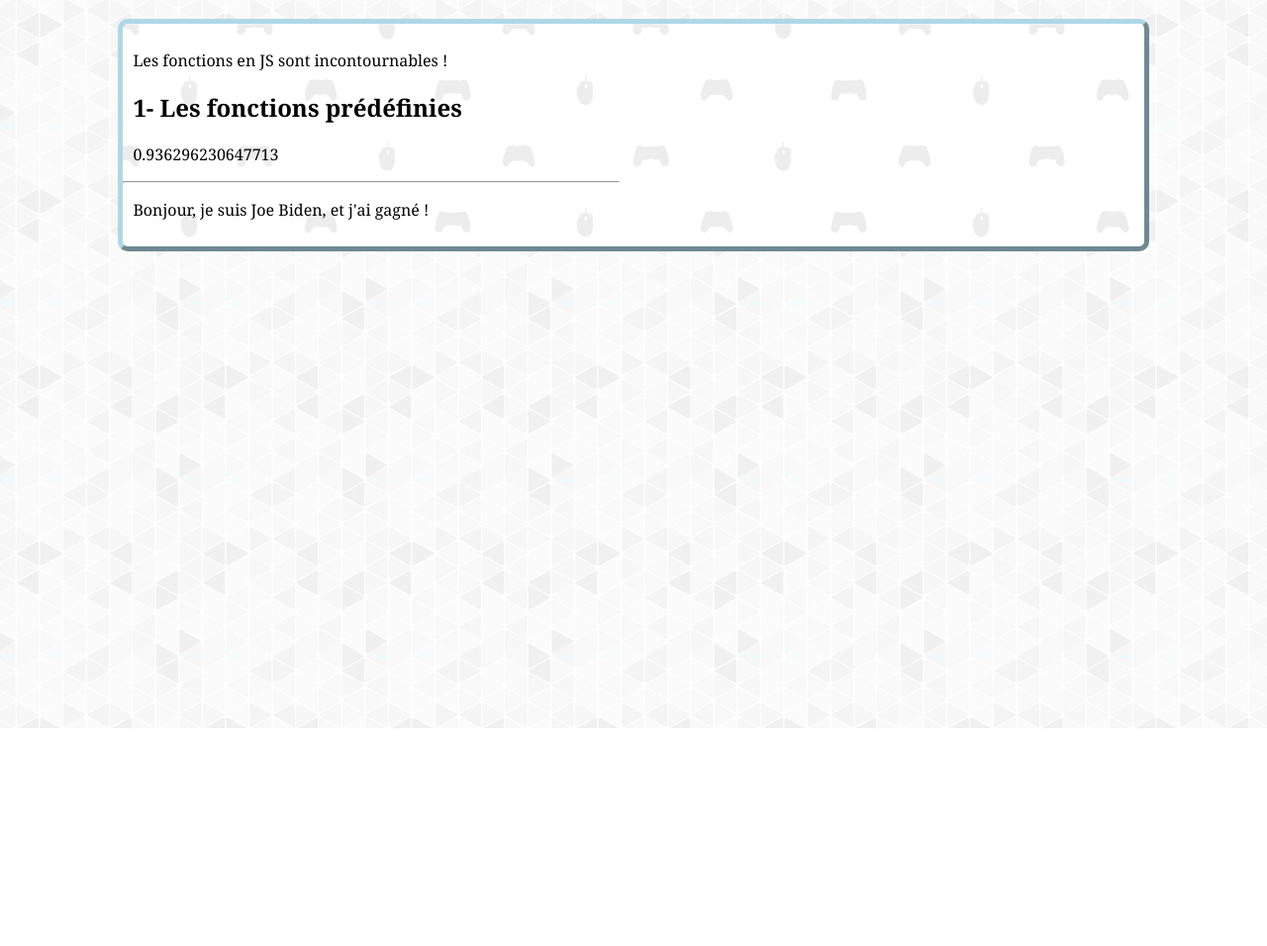
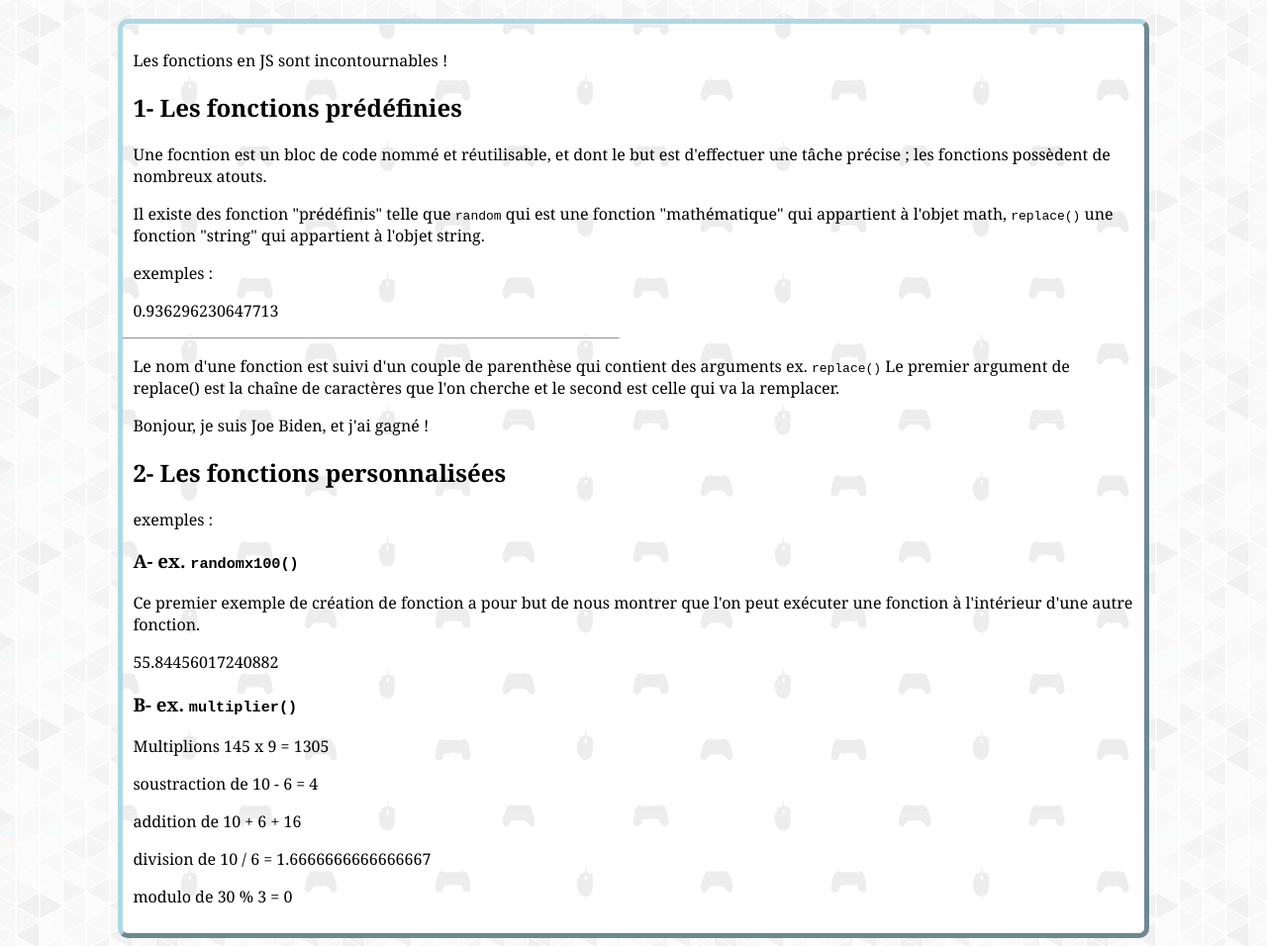
Before and after one commit to alexandre-ostacolpin/cours-js, a plain HTML site: page 04-fonctions/04-01-introduction.html in a window 1280 px wide. Shown: the part 64-1020 px from the top of the page at 99% size. Before the commit the page ends 800 px from the top, so only its background shows below. Drawn offline with Linux system fonts and the light colour scheme.

Commit message:
Cours JS

```diff
--- a/04-fonctions/01-fonctions.js
+++ b/04-fonctions/01-fonctions.js
@@ -2,14 +2,60 @@
 
 // Exemple la fonction random() "aléatoire"
 
-document.getElementById('p1').innerHTML = Math.random();
+document.getElementById('p1').innerHTML = Math.random();// Ici on exécute le code "caché" derrière la fonction, on apelle la fonction ou on l'invoque
+
+// console.log(Math.ramdom());
 
 //Replace()
+let discours1 = 'Bonjour, je suis Donald Trump, et j\'ai gagné !';
+// console.log(discours1);
 
-let discours1 = 'Bonjour, je suis Donald Trump, et j\'ai gagné !';
+let discours2 = discours1.replace('Donald Trump', 'Joe Biden');// Le nom d'une fonction est suivi d'un couple de parenthèse qui contient des arguments
+document.getElementById('p2').innerHTML = discours2;
 
-console.log(discours1);
 
-let discours2 = discours1.replace('Donald Trump', 'Joe Biden');
 
-document.getElementById('p2').innerHTML = discours2;
+
+// création de fonctions
+//1- multiplier le résultat de random() par 100
+function randomx100(){
+    return Math.random() * 100;
+}
+
+// console.log(randomx100());
+document.getElementById('p3').innerHTML = randomx100();
+
+//2- Une simple multiplication
+
+function multiplier(nbr1,nbr2){
+    // return (nbr1 * nbr2);
+    return ('Multiplions ' + nbr1 + ' x ' + nbr2 + ' = ' + (nbr1 * nbr2) );
+}
+
+// console.log(multiplier(2,6));
+document.getElementById('p4').innerHTML = multiplier(145,9);
+
+// soustraction
+//division
+//addition
+//modulo
+
+function soustraire(nbr1,nbr2){
+    return ('soustraction de ' + nbr1 + ' - ' + nbr2 + ' = ' + (nbr1 - nbr2) );
+}
+document.getElementById('p5').innerHTML = soustraire(10,6);
+
+function addition(nbr1,nbr2){
+    return ('addition de ' + nbr1 + ' + ' + nbr2 + ' + ' + (nbr1 + nbr2) );
+}
+document.getElementById('p6').innerHTML = addition(10,6);
+
+function division(nbr1,nbr2){
+    return ('division de ' + nbr1 + ' / ' + nbr2 + ' = ' + (nbr1 / nbr2) );
+}
+document.getElementById('p7').innerHTML = division(10,6);
+
+function modulo(nbr1,nbr2){
+    return ('modulo de ' + nbr1 + ' % ' + nbr2 + ' = ' + (nbr1 % nbr2) );
+}
+document.getElementById('p8').innerHTML = modulo(30,3)
--- a/04-fonctions/04-01-introduction.html
+++ b/04-fonctions/04-01-introduction.html
@@ -14,9 +14,26 @@
     <div id="wrapper">
         <p>Les fonctions en JS sont incontournables !</p>
         <h2>1- Les fonctions prédéfinies</h2>
+        <p>Une focntion est un bloc de code nommé et réutilisable, et dont le but est d'effectuer une tâche précise ; les fonctions possèdent de nombreux atouts.</p>
+        <p>Il existe des fonction "prédéfinis" telle que <code>random</code> qui est une fonction "mathématique" qui appartient à l'objet math, <code>replace()</code> une fonction "string" qui appartient à l'objet string.</p>
+        <p>exemples :</p>
         <p id="p1"></p>
         <hr>
+        <p>Le nom d'une fonction est suivi d'un couple de parenthèse qui contient des arguments ex. <code>replace()</code> Le premier argument de replace() est la chaîne de caractères que l'on cherche et le second est celle qui va la remplacer.</p>
         <p id="p2"></p>
+
+        <h2>2- Les fonctions personnalisées</h2>
+        <p>exemples :</p>
+        <h3>A- ex. <code>randomx100()</code></h3>
+        <p>Ce premier exemple de création de fonction a pour but de nous montrer que l'on peut exécuter une fonction à l'intérieur d'une autre fonction.</p>
+        <p id="p3"></p>
+
+        <h3>B- ex. <code>multiplier()</code></h3>
+        <p id="p4"></p>
+        <p id="p5"></p>
+        <p id="p6"></p>
+        <p id="p7"></p>
+        <p id="p8"></p>
 
     </div>
 </body>
```
Also changed, not shown: 00-entrainements/01-entrainement.html (+82 -0 lines).
